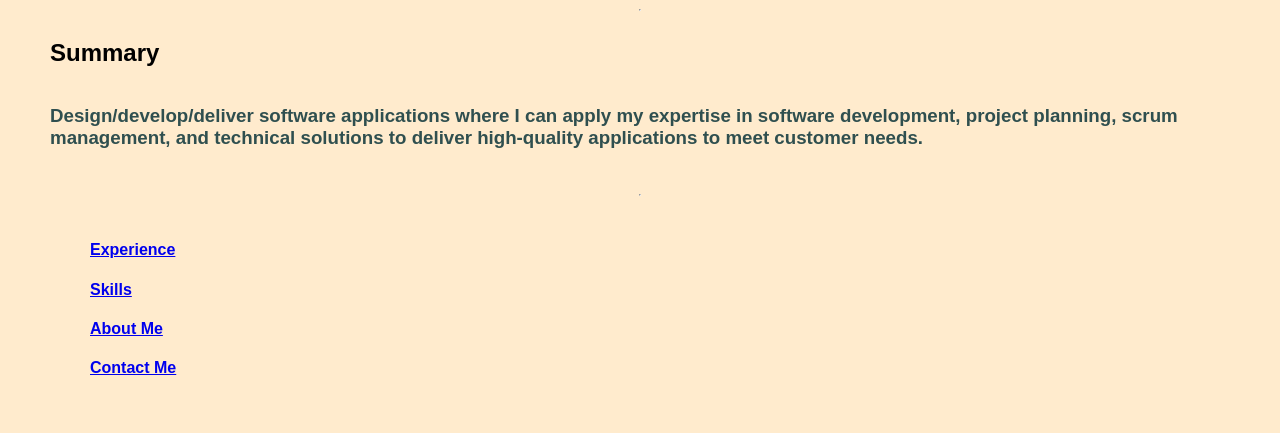
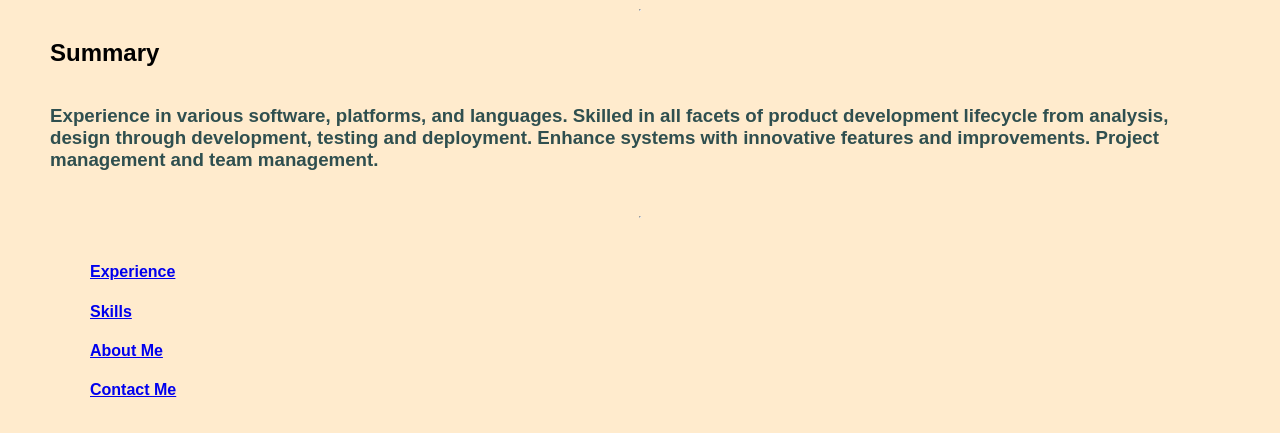
Before and after one commit to sharonsn678/html-portfolio, a plain HTML site: page index.html in a window 1280 px wide. Shown: the part 129-562 px from the top of the page. Drawn offline with Linux system fonts and the light colour scheme.

Commit message:
Update index.html
Update the summary

```diff
--- a/index.html
+++ b/index.html
@@ -13,8 +13,8 @@
     <hr>
     <h2>Summary</h2>
     <h3>
-        Design/develop/deliver software applications where I can apply my expertise in software development, project planning, scrum management, and technical solutions to deliver high-quality applications to meet customer needs.
-        </h3>
+        Experience in various software, platforms, and languages. Skilled in all facets of product development lifecycle from analysis, design through development, testing and deployment. Enhance systems with innovative features and improvements. Project management and team management.
+    </h3>
     <br>
 
 
```
